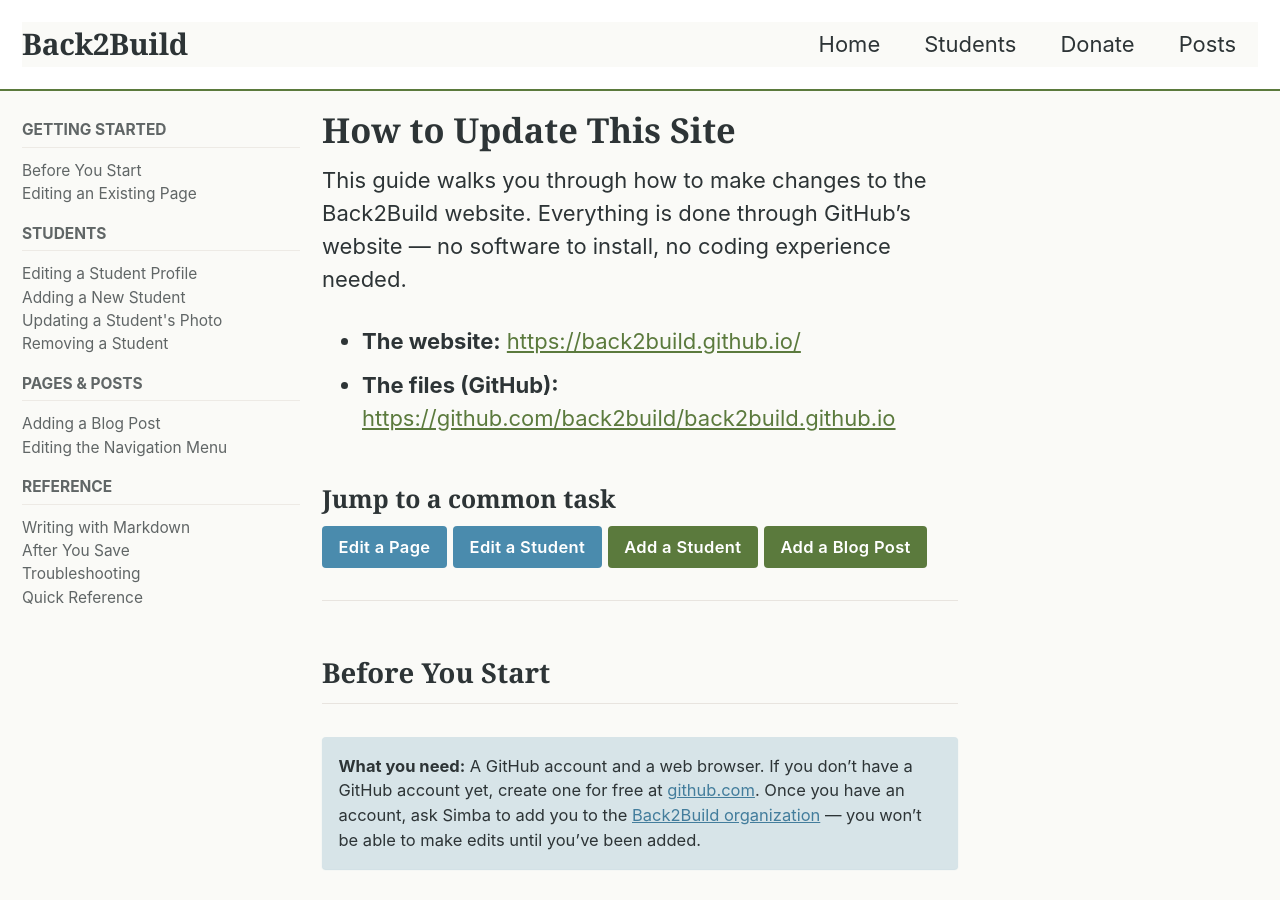
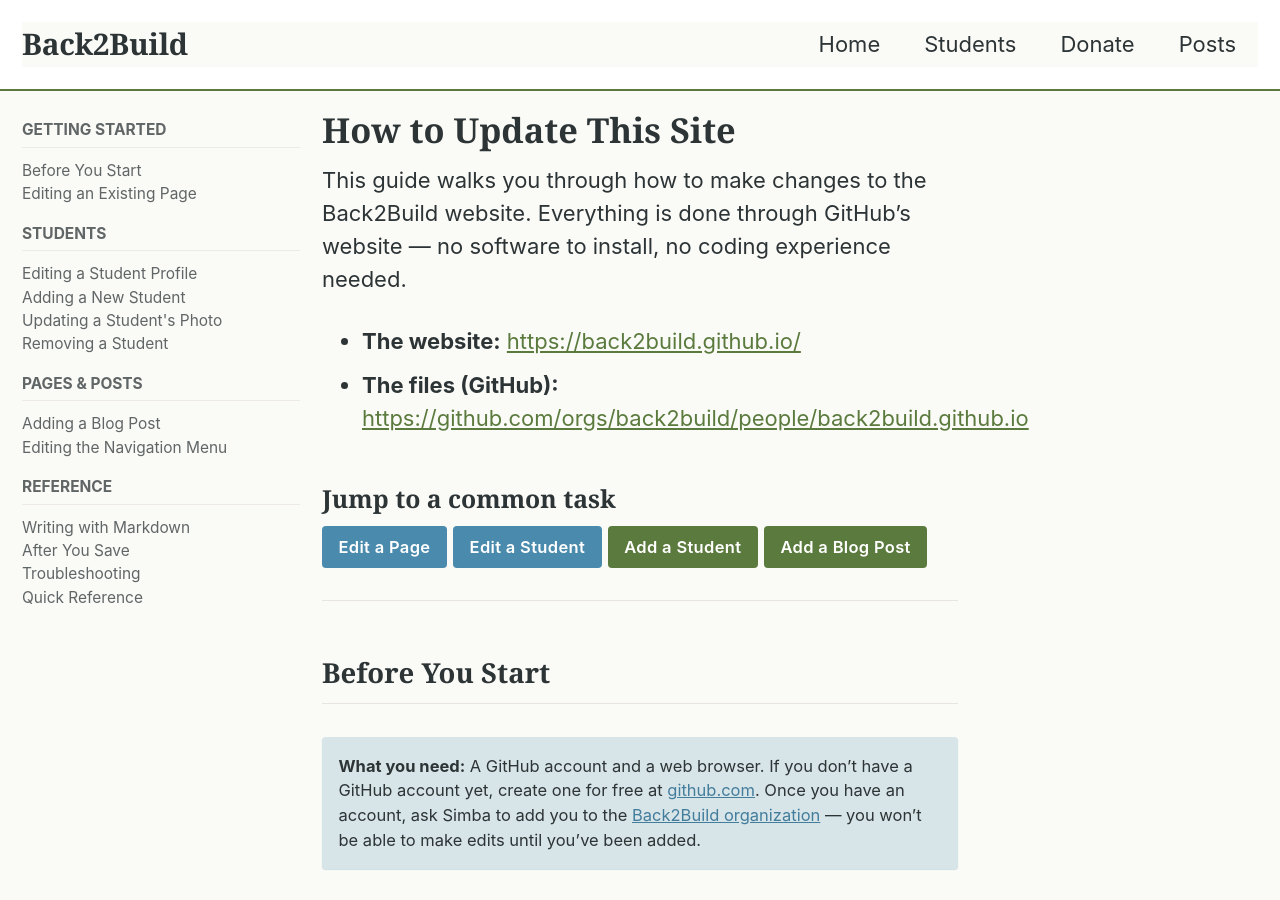
Before and after one commit to back2build/back2build.github.io, a Jekyll site: the page built from _pages/how-to-update.md, in a window 1280 px wide and 900 px high. Built offline with Jekyll 4.4.1, drawn with Linux system fonts in a browser that asks for light colours; cached includes are drawn as plain includes; part of the change alters nothing that is shown.

Commit message:
Update Back2Build org link to people page in how-to-update guide
Co-Authored-By: Claude Opus 4.6 (1M context) <noreply@anthropic.com>

````diff
--- a/_pages/how-to-update.md
+++ b/_pages/how-to-update.md
@@ -9,7 +9,7 @@ sidebar:
 This guide walks you through how to make changes to the Back2Build website. Everything is done through GitHub's website — no software to install, no coding experience needed.
 
 - **The website:** [https://back2build.github.io/](https://back2build.github.io/)
-- **The files (GitHub):** [https://github.com/back2build/back2build.github.io](https://github.com/back2build/back2build.github.io)
+- **The files (GitHub):** [https://github.com/orgs/back2build/people/back2build.github.io](https://github.com/orgs/back2build/people/back2build.github.io)
 
 ### Jump to a common task
 
@@ -19,13 +19,13 @@ This guide walks you through how to make changes to the Back2Build website. Ever
 
 ## Before You Start
 
-**What you need:** A GitHub account and a web browser. If you don't have a GitHub account yet, create one for free at [github.com](https://github.com/signup). Once you have an account, ask Simba to add you to the [Back2Build organization](https://github.com/back2build) — you won't be able to make edits until you've been added.
+**What you need:** A GitHub account and a web browser. If you don't have a GitHub account yet, create one for free at [github.com](https://github.com/signup). Once you have an account, ask Simba to add you to the [Back2Build organization](https://github.com/orgs/back2build/people) — you won't be able to make edits until you've been added.
 {: .notice--info}
 
 The website files live on GitHub. To make changes:
 
-1. Go to [the repository on GitHub](https://github.com/back2build/back2build.github.io).
-2. Sign in to your GitHub account (you must be a member of the [Back2Build org](https://github.com/back2build) to make edits).
+1. Go to [the repository on GitHub](https://github.com/orgs/back2build/people/back2build.github.io).
+2. Sign in to your GitHub account (you must be a member of the [Back2Build org](https://github.com/orgs/back2build/people) to make edits).
 3. Navigate to the file you want to change.
 4. Make your edits and **commit** (save) them.
 
@@ -50,14 +50,14 @@ This is the simplest and most common task.
 
 | Page on the website | File to edit |
 |---|---|
-| Homepage | [`_pages/home.md`](https://github.com/back2build/back2build.github.io/blob/main/_pages/home.md) |
-| Donation page | [`_pages/donate.md`](https://github.com/back2build/back2build.github.io/blob/main/_pages/donate.md) |
-| Students grid page (the heading text) | [`_pages/student-listing.md`](https://github.com/back2build/back2build.github.io/blob/main/_pages/student-listing.md) |
-| Blog listing page | [`_pages/post-listing.md`](https://github.com/back2build/back2build.github.io/blob/main/_pages/post-listing.md) |
+| Homepage | [`_pages/home.md`](https://github.com/orgs/back2build/people/back2build.github.io/blob/main/_pages/home.md) |
+| Donation page | [`_pages/donate.md`](https://github.com/orgs/back2build/people/back2build.github.io/blob/main/_pages/donate.md) |
+| Students grid page (the heading text) | [`_pages/student-listing.md`](https://github.com/orgs/back2build/people/back2build.github.io/blob/main/_pages/student-listing.md) |
+| Blog listing page | [`_pages/post-listing.md`](https://github.com/orgs/back2build/people/back2build.github.io/blob/main/_pages/post-listing.md) |
 
 ## Editing a Student Profile
 
-[Open the _students folder](https://github.com/back2build/back2build.github.io/tree/main/_students){: .btn .btn--primary}
+[Open the _students folder](https://github.com/orgs/back2build/people/back2build.github.io/tree/main/_students){: .btn .btn--primary}
 
 1. Click on the student's file (e.g., `nomaqhawe_ncube.md`).
 2. Click the **pencil icon** to edit.
@@ -86,7 +86,7 @@ This has two parts: uploading a photo, then creating the student's page.
 
 ### Step 1: Upload the student's photo
 
-[Open the student photos folder](https://github.com/back2build/back2build.github.io/tree/main/assets/images/students){: .btn .btn--primary}
+[Open the student photos folder](https://github.com/orgs/back2build/people/back2build.github.io/tree/main/assets/images/students){: .btn .btn--primary}
 
 1. Click **"Add file"** then **"Upload files."**
 2. Drag the photo in or click to browse your computer.
@@ -103,7 +103,7 @@ Remember the exact filename you used — you will need it in the next step.
 
 ### Step 2: Create the student file
 
-[Open the _students folder](https://github.com/back2build/back2build.github.io/tree/main/_students){: .btn .btn--primary}
+[Open the _students folder](https://github.com/orgs/back2build/people/back2build.github.io/tree/main/_students){: .btn .btn--primary}
 
 1. Click **"Add file"** then **"Create new file."**
 2. In the filename box at the top, type the student's name in this format: `firstname_lastname.md`
@@ -166,8 +166,8 @@ She is passionate about public health and hopes to study medicine.
 
 ## Updating a Student's Photo
 
-1. Upload the new photo to the [`assets/images/students/`](https://github.com/back2build/back2build.github.io/tree/main/assets/images/students) folder (same process as [Step 1 above](#step-1-upload-the-students-photo)).
-2. Edit the student's file in the [`_students/`](https://github.com/back2build/back2build.github.io/tree/main/_students) folder.
+1. Upload the new photo to the [`assets/images/students/`](https://github.com/orgs/back2build/people/back2build.github.io/tree/main/assets/images/students) folder (same process as [Step 1 above](#step-1-upload-the-students-photo)).
+2. Edit the student's file in the [`_students/`](https://github.com/orgs/back2build/people/back2build.github.io/tree/main/_students) folder.
 3. Update the photo filename in the `header: teaser` line. It only appears once — change it and you're done.
 
 For example, to change from `jane_headshot.jpg` to `jane_new_photo.jpg`:
@@ -179,7 +179,7 @@ header:
 
 ## Removing a Student
 
-[Open the _students folder](https://github.com/back2build/back2build.github.io/tree/main/_students){: .btn .btn--primary}
+[Open the _students folder](https://github.com/orgs/back2build/people/back2build.github.io/tree/main/_students){: .btn .btn--primary}
 
 1. Click on the student's file.
 2. Click the **"..."** menu (top-right of the file content).
@@ -191,7 +191,7 @@ This removes their profile page from the site. Their photo will still be in the
 
 ## Adding a Blog Post
 
-[Open the _posts folder](https://github.com/back2build/back2build.github.io/tree/main/_posts){: .btn .btn--primary}
+[Open the _posts folder](https://github.com/orgs/back2build/people/back2build.github.io/tree/main/_posts){: .btn .btn--primary}
 
 1. Click **"Add file"** then **"Create new file."**
 2. Name the file using this exact format: **`YYYY-MM-DD-short-title.md`**
@@ -242,7 +242,7 @@ for student scholarships. Thank you to everyone who attended!
 
 ### Adding images to a blog post
 
-To include an image in a post, first upload it to the [`assets/images/`](https://github.com/back2build/back2build.github.io/tree/main/assets/images) folder, then reference it in your post like this:
+To include an image in a post, first upload it to the [`assets/images/`](https://github.com/orgs/back2build/people/back2build.github.io/tree/main/assets/images) folder, then reference it in your post like this:
 
 ```markdown
 ![Description of the image](/assets/images/your-image-filename.jpg)
@@ -256,7 +256,7 @@ For example:
 
 ## Editing the Navigation Menu
 
-The menu at the top of the site is controlled by one file: [**`_data/navigation.yml`**](https://github.com/back2build/back2build.github.io/blob/main/_data/navigation.yml)
+The menu at the top of the site is controlled by one file: [**`_data/navigation.yml`**](https://github.com/orgs/back2build/people/back2build.github.io/blob/main/_data/navigation.yml)
 
 It looks like this:
 
@@ -320,7 +320,7 @@ Becomes: [link text](https://example.com)
 ![description of the image](/assets/images/filename.jpg)
 ```
 
-Upload the image to the [`assets/images/`](https://github.com/back2build/back2build.github.io/tree/main/assets/images) folder first, then reference it with the path above.
+Upload the image to the [`assets/images/`](https://github.com/orgs/back2build/people/back2build.github.io/tree/main/assets/images) folder first, then reference it with the path above.
 
 ### Lists
 
@@ -372,7 +372,7 @@ If changes still don't appear after 5-10 minutes, something may have gone wrong
 {: .notice--warning}
 
 - Wait at least 2 minutes and refresh the page. GitHub Pages takes time to rebuild.
-- If it has been more than 10 minutes, go to the [**"Actions"** tab](https://github.com/back2build/back2build.github.io/actions) in GitHub to check for build errors (a red X means something went wrong).
+- If it has been more than 10 minutes, go to the [**"Actions"** tab](https://github.com/orgs/back2build/people/back2build.github.io/actions) in GitHub to check for build errors (a red X means something went wrong).
 
 **A student photo is not showing**
 {: .notice--warning}
@@ -398,11 +398,11 @@ The section between the two `---` lines at the top (called "front matter") is ve
 
 | What you want to change | Where to find it |
 |---|---|
-| Homepage content | [`_pages/home.md`](https://github.com/back2build/back2build.github.io/blob/main/_pages/home.md) |
-| Student profiles | [`_students/`](https://github.com/back2build/back2build.github.io/tree/main/_students) |
-| Student photos | [`assets/images/students/`](https://github.com/back2build/back2build.github.io/tree/main/assets/images/students) |
-| Student template | [`_students/_TEMPLATE.md`](https://github.com/back2build/back2build.github.io/blob/main/_students/_TEMPLATE.md) |
-| Blog posts | [`_posts/`](https://github.com/back2build/back2build.github.io/tree/main/_posts) |
-| Donation page | [`_pages/donate.md`](https://github.com/back2build/back2build.github.io/blob/main/_pages/donate.md) |
-| Navigation menu | [`_data/navigation.yml`](https://github.com/back2build/back2build.github.io/blob/main/_data/navigation.yml) |
-| This guide | [`_pages/how-to-update.md`](https://github.com/back2build/back2build.github.io/blob/main/_pages/how-to-update.md) |
+| Homepage content | [`_pages/home.md`](https://github.com/orgs/back2build/people/back2build.github.io/blob/main/_pages/home.md) |
+| Student profiles | [`_students/`](https://github.com/orgs/back2build/people/back2build.github.io/tree/main/_students) |
+| Student photos | [`assets/images/students/`](https://github.com/orgs/back2build/people/back2build.github.io/tree/main/assets/images/students) |
+| Student template | [`_students/_TEMPLATE.md`](https://github.com/orgs/back2build/people/back2build.github.io/blob/main/_students/_TEMPLATE.md) |
+| Blog posts | [`_posts/`](https://github.com/orgs/back2build/people/back2build.github.io/tree/main/_posts) |
+| Donation page | [`_pages/donate.md`](https://github.com/orgs/back2build/people/back2build.github.io/blob/main/_pages/donate.md) |
+| Navigation menu | [`_data/navigation.yml`](https://github.com/orgs/back2build/people/back2build.github.io/blob/main/_data/navigation.yml) |
+| This guide | [`_pages/how-to-update.md`](https://github.com/orgs/back2build/people/back2build.github.io/blob/main/_pages/how-to-update.md) |
````
